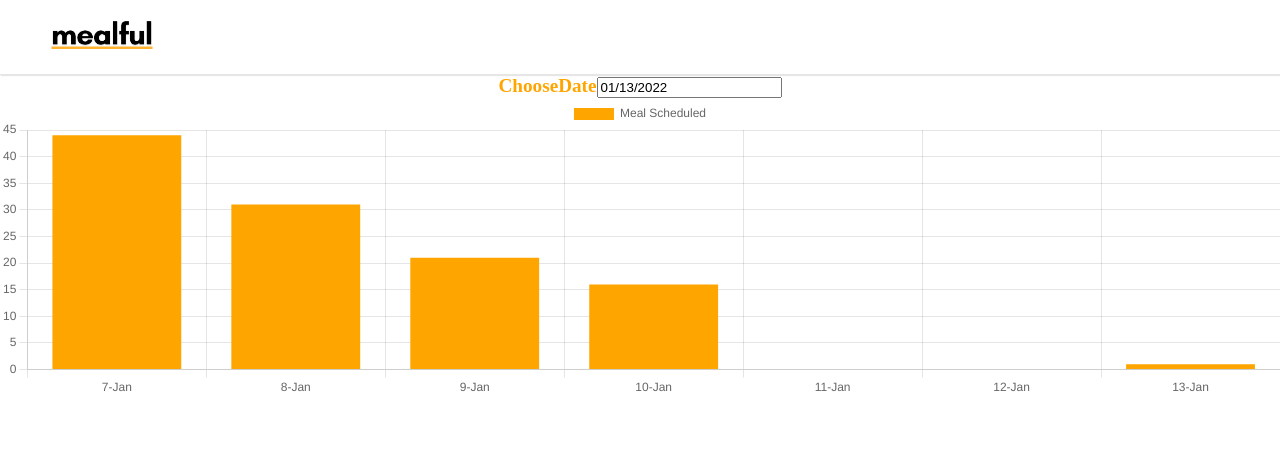
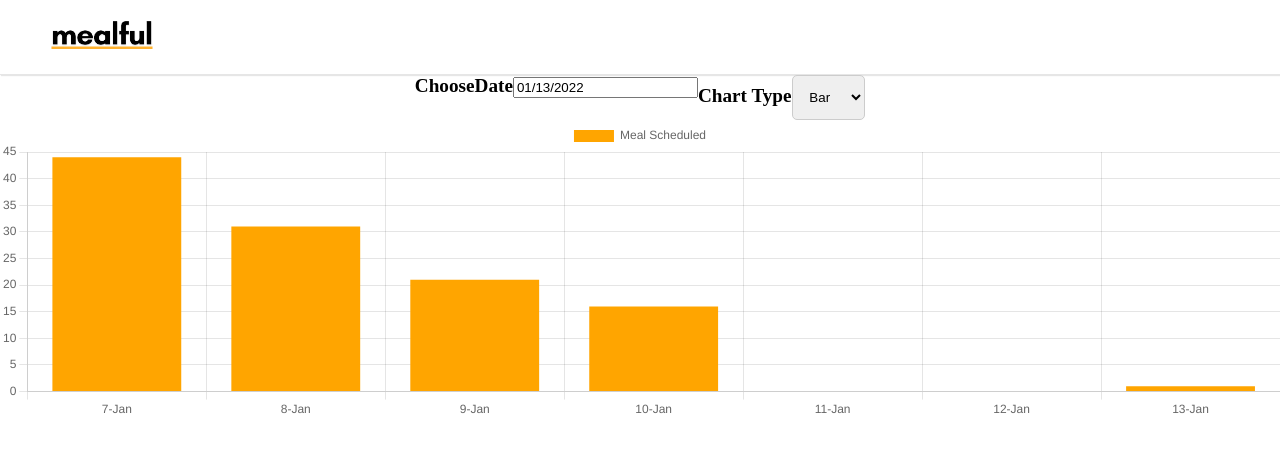
Before and after one commit to parthmaheta/mealful-graph, a React (Create React App) app: page / in a window 1280 px wide. Shown: the top 452 px of the page. Built offline with nearby package versions, Linux system fonts and the light colour scheme.

Commit message:
added line chart

```diff
--- a/src/components/graphs/Chart.scss
+++ b/src/components/graphs/Chart.scss
@@ -3,11 +3,17 @@
   height: 300px;
 }
 .chart-info {
-  margin: auto;
   width: 100%;
-  text-align: center;
+  display: flex;
+  justify-content: center;
+  flex-wrap: wrap;
   label {
     font-size: 1.2rem;
     font-weight: bold;
   }
+  select {
+    border: 1px solid #ccc;
+    border-radius: 5px;
+    padding: 0.8rem;
+  }
 }
--- a/src/components/graphs/DisplayGraphs.js
+++ b/src/components/graphs/DisplayGraphs.js
@@ -2,20 +2,22 @@ import React, { useState, useEffect } from "react"
 import DatePicker from "react-datepicker"
 import "react-datepicker/dist/react-datepicker.css"
 import { Chart as ChartJS, registerables } from "chart.js"
-import { Bar } from "react-chartjs-2"
+import { Bar, Line, Scatter } from "react-chartjs-2"
 import { countSchedules, findMaxDate, findMinDate, printLabels } from "../date"
 import "./Chart.scss"
 ChartJS.register(...registerables)
 
 export function DisplayGraphs({ data }) {
   const [startDate, setStartDate] = useState(findMaxDate(data))
+  const [chartType, setChartType] = useState("bar")
 
   useEffect(() => {}, [startDate])
 
   return (
     <>
       <div className="chart-info">
-        <label style={{ color: "orange" }}>ChooseDate</label>
+        <div>
+          <label>ChooseDate</label>
           <DatePicker
             onChange={(date) => {
               setStartDate(date)
@@ -29,11 +31,57 @@ export function DisplayGraphs({ data }) {
             dropdownMode="select"
           />
         </div>
+        <div>
+          <label>Chart Type</label>
+          <select onChange={(e) => setChartType(e.currentTarget.value)}>
+            <option value="bar">Bar</option>
+            <option value="line">Line</option>
+          </select>
+        </div>
+      </div>
+      <ChartContainer chartType={chartType} startDate={startDate} data={data} />
+    </>
+  )
+}
+function ChartContainer({ chartType, startDate, data }) {
+  return (
     <div className="chart-container">
-        <Bar
-          options={{ maintainAspectRatio: false }}
+      {chartType === "line" ? (
+        <Line
+          options={{
+            maintainAspectRatio: false,
+          }}
           data={{
             labels: printLabels(startDate, 7),
+
+            datasets: [
+              {
+                label: "Meal Scheduled",
+                data: countSchedules(startDate, 7, data),
+
+                borderWidth: 3,
+                borderColor: "orange",
+                pointBackgroundColor: "black",
+                pointBorderColor: "black",
+              },
+            ],
+          }}
+        />
+      ) : (
+        <Bar
+
+          options={{
+            maintainAspectRatio: false,
+            onClick: function (evt, element) {
+              if (element.length > 0) {
+                console.log(element, element[0]._datasetInde)
+              }
+            },
+          }}
+
+          data={{
+            labels: printLabels(startDate, 7),
+
             datasets: [
               {
                 label: "Meal Scheduled",
@@ -43,7 +91,7 @@ export function DisplayGraphs({ data }) {
             ],
           }}
         />
+      )}
     </div>
-    </>
   )
 }
```
Lines whose indentation alone changed are shown as unchanged.
